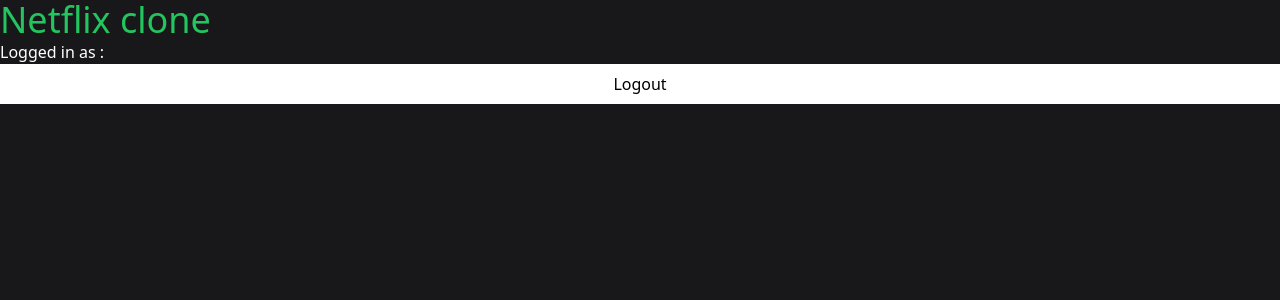
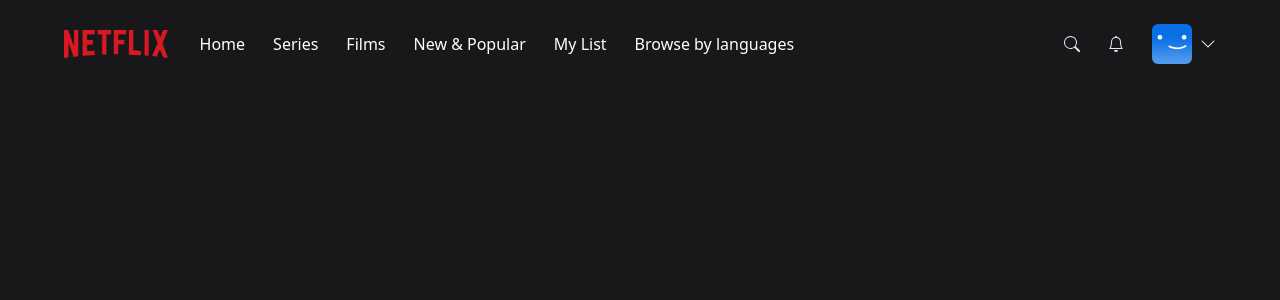
Before and after one commit to thesaurabhkr/netflix-clone, a Next.js app: page / in a window 1280 px wide. Shown: the top 300 px of the page. Built offline with nearby package versions, Linux system fonts and the light colour scheme; no server answers; the database is empty; sample sign-in values are in the browser's storage.

Commit message:
Added navbar components

```diff
--- /dev/null
+++ b/components/AccountMenu.tsx
@@ -0,0 +1,36 @@
+import { signOut } from "next-auth/react";
+import React from "react";
+
+interface AccountMenuProps {
+    visible?: boolean
+}
+
+
+
+const AccountMenu: React.FC<AccountMenuProps> = ({
+    visible
+}) => {
+
+    if(!visible) {
+        return null;
+    }
+
+    return (
+        <div className="bg-black w-56 absolute top-14 right-0 py-5 flex-col border-2 border-gray-800 flex">
+            <div className="flex flex-col gap-3">
+                <div className="px-3 group/item flex flex-row gap-3 items-center w-full">
+                    <img className="w-8 rounded-md" src="/images/default-blue.png" alt="" />
+                    <p className="text-white text-sm group-hover/item:underline">
+                        Username
+                    </p>
+                </div>
+                <hr className="bg-gray-600 border-0 h-px my-4"/>
+                <div onClick={() => signOut()} className="px-3 text-center text-white text-sm hover:underline">
+                    Sign out of Netflix
+                </div>
+            </div>
+        </div>
+    )
+}
+
+export default AccountMenu;
--- /dev/null
+++ b/components/MobileMenu.tsx
@@ -0,0 +1,41 @@
+import React from "react";
+
+interface MobileMenuProps {
+    visible?: boolean;
+}
+
+const MobileMenu: React.FC<MobileMenuProps> = ({
+    visible
+}) => {
+    if(!visible) {
+        return null;
+    }
+
+    return (
+        <div className="bg-black w-56 absolute top-8 left-0 py-5 flex-col border-2 border-gray-800 flex">
+            <div className="flex flex-col gap-4">
+                <div className="px-3 text-center text-whitehover:underline">
+                    Home
+                </div>
+                <div className="px-3 text-center text-whitehover:underline">
+                    Series
+                </div>
+                <div className="px-3 text-center text-whitehover:underline">
+                    Films
+                </div>
+                <div className="px-3 text-center text-whitehover:underline">
+                    New & Popular
+                </div>
+                <div className="px-3 text-center text-whitehover:underline">
+                    My List
+                </div>
+                <div className="px-3 text-center text-whitehover:underline">
+                    Browse by languages
+                </div>
+
+            </div>
+        </div>
+    )
+}
+
+export default MobileMenu;
--- /dev/null
+++ b/components/Navbar.tsx
@@ -0,0 +1,77 @@
+import { useCallback, useEffect, useState } from "react";
+import MobileMenu from "./MobileMenu";
+import NavbarItem from "./NavbarItem";
+
+import { BsChevronDown, BsSearch, BsBell } from "react-icons/bs";
+import AccountMenu from "./AccountMenu";
+
+const TOP_OFFSET = 66;
+
+const Navbar = () => {
+    const [ showMobileMenu, setShowMobileMenu ] = useState(false);
+    const [ showAccountMenu, setShowAccountMenu ] = useState(false);
+    const [ showBackground, setShowBackground ] = useState(false);
+
+
+    useEffect(() => {
+        const handleScroll = () => {
+            if(window.scrollY > TOP_OFFSET) {
+                setShowBackground(true)
+            } else {
+                setShowBackground(false)
+            }
+        }
+
+        window.addEventListener('scroll', handleScroll);
+
+        return () => {
+            window.removeEventListener('scroll', handleScroll)
+        }
+    }, [])
+
+    const toggleMobileMenu = useCallback(() => {
+        setShowMobileMenu((current) => !current);
+    }, [])
+
+    const toggleAccountMenu = useCallback(() => {
+        setShowAccountMenu((current) => !current);
+    }, [])
+
+    return (
+        <nav className="w-full fixed z-40">
+            <div className={`px-4 md:px-16 py-6 flex flex-row items-center transition duration-500 ${showBackground ? 'bg-zinc-900 bg-opacity-90' : '' }`}>
+                <img className="h-4 lg:h-7" src="/images/logo.png"/>
+                <div className="flex-row ml-8 gap-7 hidden lg:flex">
+                    <NavbarItem label="Home"/>
+                    <NavbarItem label="Series"/>
+                    <NavbarItem label="Films"/>
+                    <NavbarItem label="New & Popular"/>
+                    <NavbarItem label="My List"/>
+                    <NavbarItem label="Browse by languages"/>
+                </div>
+                <div onClick={toggleMobileMenu} className="lg:hidden flex flex-row items-center gap-2 ml-8 cursor-pointer relative">
+                    <p className="text-white text-sn">Browse</p>
+                    <BsChevronDown className={`text-white transition ${showMobileMenu ? 'rotate-180' : 'rotate-0'}`} />
+                    <MobileMenu visible={showMobileMenu}/>
+                </div>
+                <div className="flex flex-row ml-auto gap-7 items-center">
+                    <div className="text-gray-200 hover:text-gray-300 cursor-pointer transition">
+                        <BsSearch />
+                    </div>
+                    <div className="text-gray-200 hover:text-gray-300 cursor-pointer transition">
+                        <BsBell />
+                    </div>
+                    <div onClick={toggleAccountMenu} className="flex flex-row items-center gap-2 cursor-pointer relative">
+                        <div className="w-6 h-6 lg:w-10 lg:h-10 rounded-md overflow-hidden">
+                            <img src="/images/default-blue.png" alt=""/>
+                        </div>
+                        <BsChevronDown className={`text-white transition ${showAccountMenu ? 'rotate-180' : 'rotate-0'}`} />
+                        <AccountMenu visible={showAccountMenu}/>
+                    </div>
+                </div>
+            </div>
+        </nav>
+    )
+}
+
+export default Navbar;
--- /dev/null
+++ b/components/NavbarItem.tsx
@@ -0,0 +1,19 @@
+import React from "react";
+
+interface NavbarItemProps {
+    label: string;
+}
+
+const NavbarItem: React.FC<NavbarItemProps> = ({
+    label
+}) => {
+    label
+
+    return (
+        <div className="text-white cursor-pointer hover:text-gray-300 transition">
+            {label}
+        </div>
+    )
+}
+
+export default NavbarItem;
--- a/pages/index.tsx
+++ b/pages/index.tsx
@@ -1,6 +1,6 @@
-import useCurrentUser from "@/hooks/useCurrentUser";
+import Navbar from "@/components/Navbar";
 import { NextPageContext } from "next"
-import { getSession, signOut } from "next-auth/react"
+import { getSession } from "next-auth/react"
 
 export async function getServerSideProps(context: NextPageContext) {
   const session = await getSession(context);
@@ -20,15 +20,10 @@
 }
 
 export default function Home() {
-  const {data: user} = useCurrentUser()
-
-
 
   return (
     <>
-      <h1 className="text-4xl text-green-500">Netflix clone</h1>
-      <p className="text-white">Logged in as : {user?.name}</p>
-      <button className="h-10 w-full bg-white" onClick={() => signOut()}>Logout</button>
+      <Navbar />
     </>
   )
 }
```
